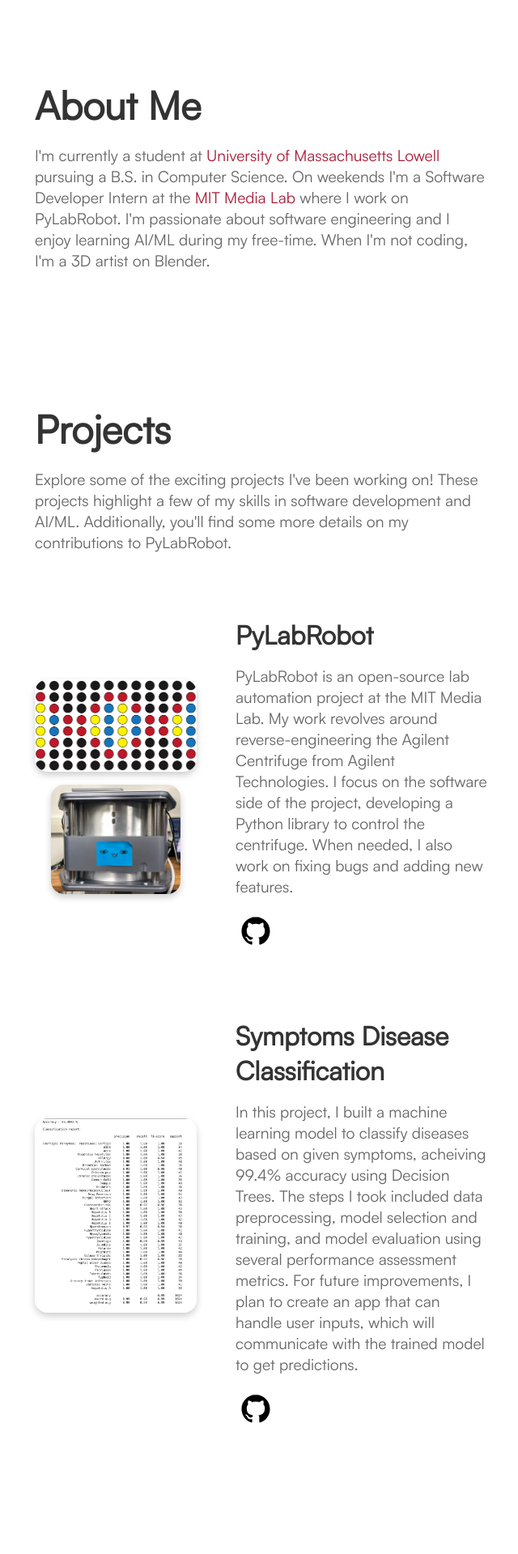
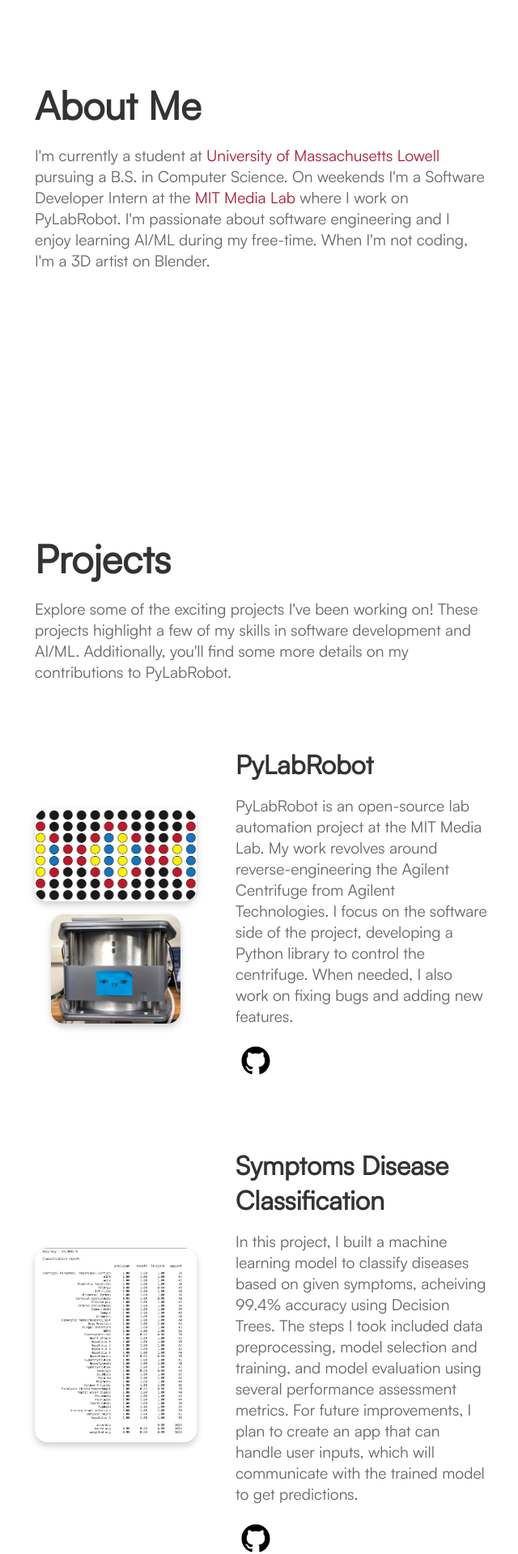
Before and after one commit to Ph1so/personal-website, a React (Create React App) app: page / in a window 1280 px wide. Shown: the part 702-2621 px from the top of the page at 81% size, without its empty margins (317-957 px from the left). Before the commit the page ends 2550 px from the top, so only its background shows below. Built offline with nearby package versions, Linux system fonts and the light colour scheme.

Commit message:
adjusted proj and footer

```diff
--- a/src/components/Footer.css
+++ b/src/components/Footer.css
@@ -1,6 +1,6 @@
 .footer {
   position: absolute;
-  bottom: -180%; /* Position at the bottom of the viewport */
+  bottom: -200%; /* Position at the bottom of the viewport */
   left: 50%; /* Center horizontally */
   transform: translateX(-50%);
   display: flex;
--- a/src/components/Projects.css
+++ b/src/components/Projects.css
@@ -1,6 +1,6 @@
 .projects-container {
   position: absolute;
-  top: 150%; /* Adjust this value as needed */
+  top: 170%; /* Adjust this value as needed */
   left: 50%; /* Center horizontally */
   transform: translateX(-50%);
   display: flex;
```
